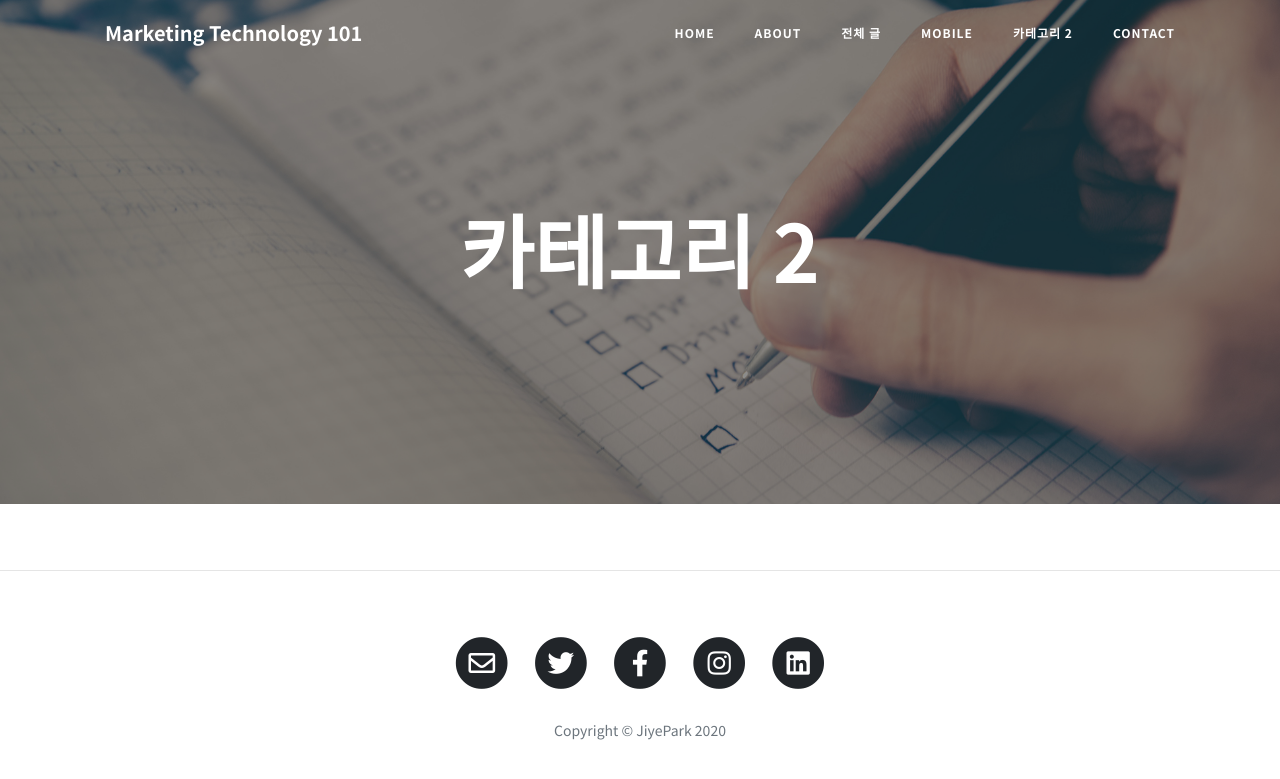
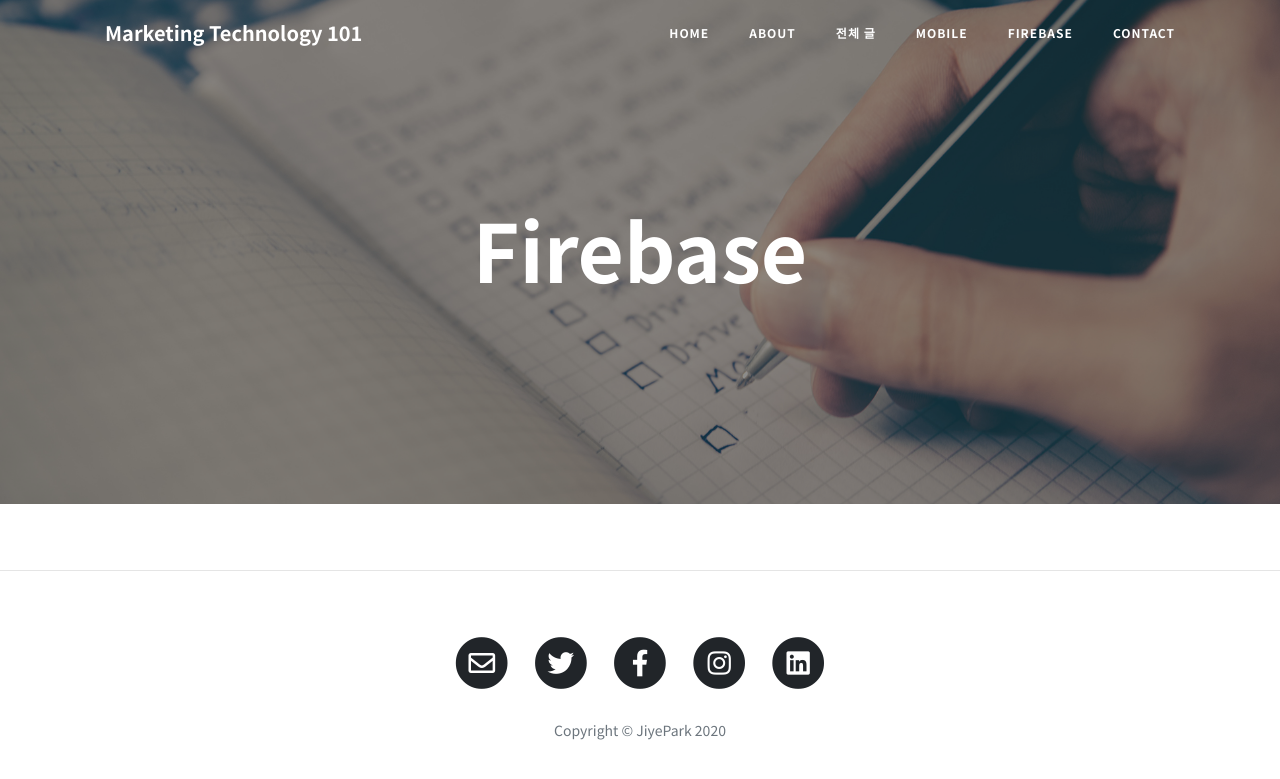
Before and after one commit to Jiyeeah/ddspace, a Jekyll site: the page built from category/Firebase.html, in a window 1280 px wide. Shown: the top 779 px of the page. Built offline with Jekyll 4.4.1, drawn with Linux system fonts in a browser that asks for light colours.

Commit message:
firebase 카테고리 생성

```diff
--- a/_includes/navbar.html
+++ b/_includes/navbar.html
@@ -21,7 +21,7 @@
           <a class="nav-link" href="{{ "/category/Mobile" | relative_url }}">Mobile</a>
         </li>
         <li class="nav-item">
-          <a class="nav-link" href="{{ "/category/2" | relative_url }}">카테고리 2</a>
+          <a class="nav-link" href="{{ "/category/Firebase" | relative_url }}">Firebase</a>
         </li>
         <li class="nav-item">
           <a class="nav-link" href="{{"/contact" | relative_url }}">Contact</a>
--- a/category/2.html
+++ b/category/Firebase.html
@@ -1,11 +1,11 @@
 ---
 layout: page
-title: 카테고리 2
-permalink: /category/2/
+title: Firebase
+permalink: /category/Firebase/
 background: '/img/bg-post.jpg'
 ---
 
-	{% for post in site.categories.category-2 %}
+	{% for post in site.categories.Firebase %}
 
 	<article class="post-preview">
 	  <a href="{{ post.url | prepend: site.baseurl | replace: '//', '/' }}">
```
Also changed, not shown: category/Mobile.html (renamed from category/1.html).
